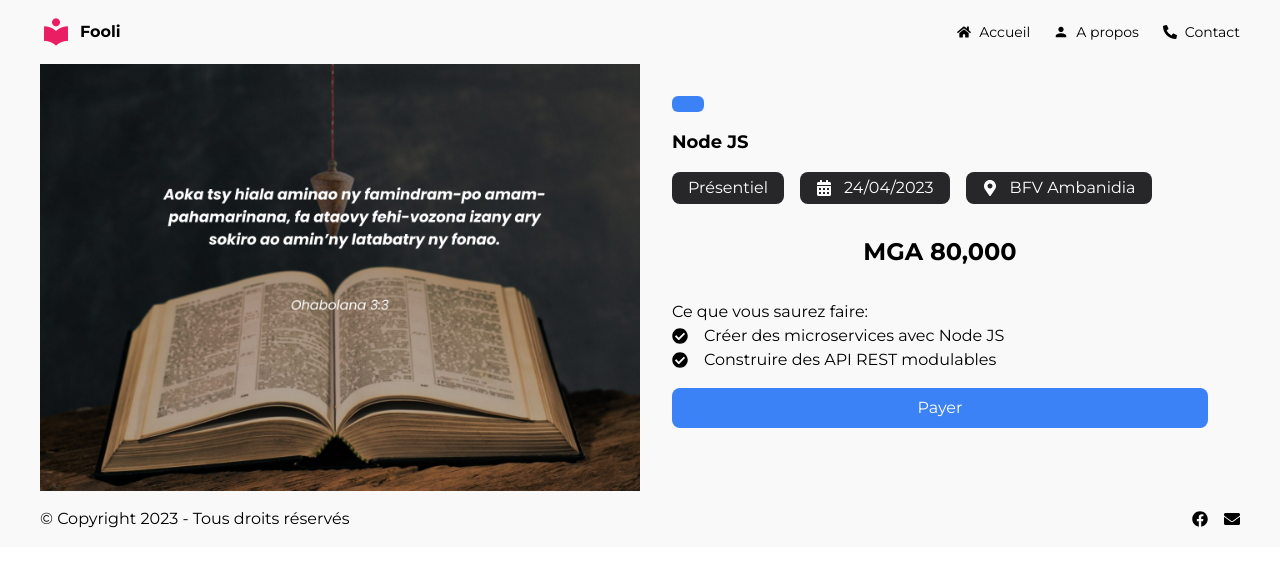
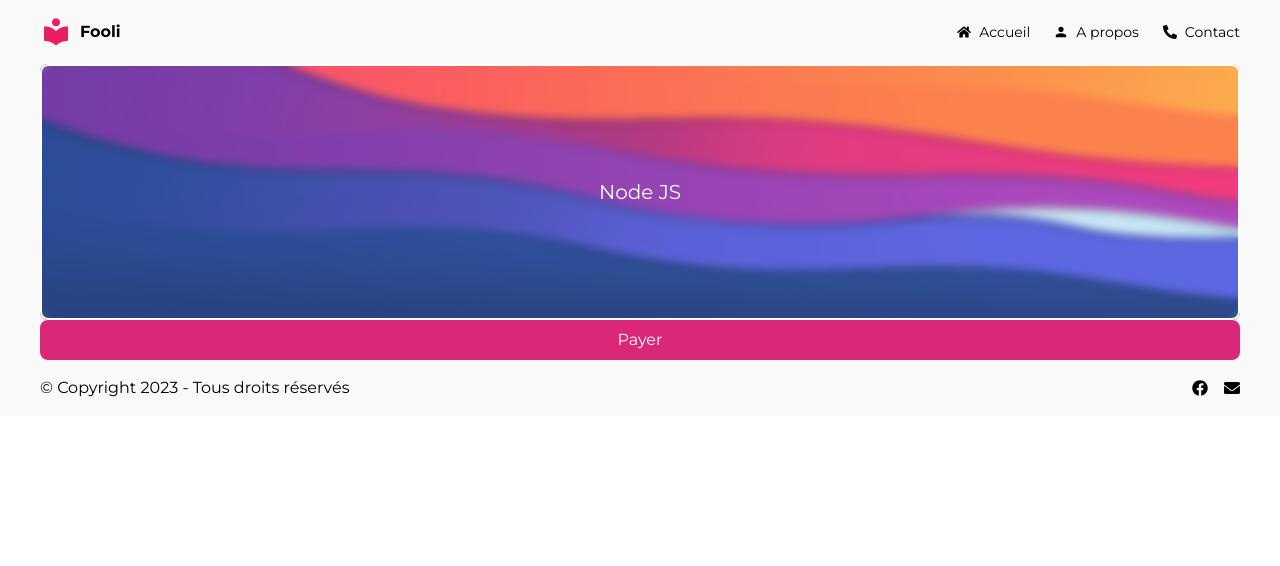
Before and after one commit to Ianel/fooli, a React (Vite) app: page /formation/1 in a window 1280 px wide. Shown: the top 566 px of the page. Built offline with nearby package versions, Linux system fonts and the light colour scheme.

Commit message:
fix build for firebase

```diff
--- a/src/components/Courses.tsx
+++ b/src/components/Courses.tsx
@@ -55,7 +55,13 @@ const Courses = () => {
                     })
                     .map((course) => {
                         let id = uuidv4();
-                        return <CourseCard key={id} {...course} />;
+                        return (
+                            <CourseCard
+                                key={id}
+                                status="upcoming"
+                                {...course}
+                            />
+                        );
                     })}
             </div>
         </div>
--- a/src/components/Hero.tsx
+++ b/src/components/Hero.tsx
@@ -1,18 +1,17 @@
 import { bgHero } from "@/assets/images";
+import { IHero } from "@/interfaces/hero";
 import React from "react";
 
-const Hero: React.FC = () => {
+const Hero: React.FC<IHero> = ({ image, altText, children }) => {
     return (
         <div className="h-64 relative z-40 flex flex-col justify-center items-center rounded-lg ">
             <img
                 className="absolute top-0 left-0 z-10 rounded-lg h-full w-full"
-                src={bgHero}
-                alt="Hero"
+                src={image}
+                alt={altText}
             />
             <div className="absolute top-0 left-0 z-30 w-full h-full bg-gray-200 bg-clip-padding backdrop-blur-sm backdrop-filter bg-opacity-10 border-2 border-white rounded-lg"></div>
-            <h2 className="relative px-10 z-40 md:text-xl text-center text-white">
-                Train with us ! Your brain will never be the same.
-            </h2>
+            {children}
         </div>
     );
 };
--- a/src/data/formations.ts
+++ b/src/data/formations.ts
@@ -1,3 +1,5 @@
+import { bgHero } from "@/assets/images";
+
 export const formations = [
     {
         id: 1,
@@ -8,6 +10,7 @@ export const formations = [
         place: "BFV Ambanidia",
         price: 80000,
         category: "Backend",
+        image: bgHero,
         syllabus: [
             "Créer des microservices avec Node JS",
             "Construire des API REST modulables",
@@ -21,6 +24,7 @@ export const formations = [
         date: "12/05/2023",
         place: "BFV Ambanidia",
         category: "Backend",
+        image: bgHero,
         price: 80000,
         syllabus: ["Variables, boucles, fonctions", "OOP"],
     },
@@ -32,6 +36,7 @@ export const formations = [
         date: "28/05/2023",
         place: "myt-sqg-jik",
         category: "Frontend",
+        image: bgHero,
         price: 80000,
         syllabus: ["Gestion d'états", "Effets de bord", "Cycles de vie"],
     },
--- a/src/interfaces/formation.ts
+++ b/src/interfaces/formation.ts
@@ -8,4 +8,5 @@ export type IFormation = {
     price: number;
     category?: string;
     syllabus: string[];
+    status: string;
 };
--- /dev/null
+++ b/src/interfaces/hero.ts
@@ -0,0 +1,5 @@
+export interface IHero {
+    image: string;
+    altText: string;
+    children: React.ReactNode;
+}
--- a/src/pages/FormationDetails/index.tsx
+++ b/src/pages/FormationDetails/index.tsx
@@ -1,4 +1,4 @@
-import { bgFormations } from "@/assets/images";
+import { bgFormations, bgHero } from "@/assets/images";
 import React, { useEffect, useState } from "react";
 import { LazyLoadImage } from "react-lazy-load-image-component";
 import { useParams } from "react-router-dom";
@@ -12,10 +12,11 @@ import {
 } from "react-icons/fa";
 import { MGA } from "@/utils/formatCurrency";
 import usePaymentModal from "@/hooks/usePaymentModal";
+import Hero from "@/components/Hero";
 
 const FormationDetails: React.FC = () => {
     const { id } = useParams();
-    const [formationDetail, setFormationDetail] = useState({});
+    const [formationDetail, setFormationDetail] = useState<any>({});
     const [localStatus, setLocalStatus] = useState("");
     const { onOpen } = usePaymentModal();
 
@@ -24,74 +25,26 @@ const FormationDetails: React.FC = () => {
             (formation) => formation.id === Number(id)
         );
         setFormationDetail(tmpFormation[0]);
+        // @ts-ignore
         setLocalStatus(checkStatusColor(tmpFormation[0]["status"]));
-        console.log(tmpFormation[0]["status"]);
     }, [id]);
 
     return (
-        <div className="flex flex-col lg:flex-row justify-evenly items-start">
-            <section className="lg:w-1/2 sticky top-0 bg-blue-700">
-                <LazyLoadImage src={bgFormations} />
-            </section>
-            <section className="lg:w-1/2 p-8">
-                <p
-                    className={`${localStatus} text-white px-4 py-2 rounded-md max-w-max`}
-                >
-                    {formationDetail.status}
-                </p>
-                <h2 className="font-bold text-lg my-4">
-                    {formationDetail.title}
+        <>
+            <Hero image={formationDetail["image"]} altText="Hero for formation">
+                <h2 className="relative px-10 z-40 md:text-xl text-center text-white">
+                    {formationDetail["title"]}
                 </h2>
-                <div className="flex flex-wrap justify-start items-center gap-4 my-3">
-                    <h3 className="bg-zinc-800 text-white px-4 py-1 rounded-lg">
-                        {formationDetail.isOnline ? "En ligne" : "Présentiel"}
-                    </h3>
-                    <h3 className="bg-zinc-800 text-white px-4 py-1 rounded-lg flex gap-3 items-center">
-                        <span>
-                            <FaCalendarAlt />
-                        </span>
-                        <span>{formationDetail.date}</span>
-                    </h3>
-                    {!formationDetail.isOnline ? (
-                        <div className="bg-zinc-800 text-white px-4 py-1 rounded-lg flex items-center gap-3">
-                            <span>
-                                <FaMapMarkerAlt />
-                            </span>{" "}
-                            <span>{formationDetail.place}</span>
-                        </div>
-                    ) : (
-                        <div className="bg-zinc-800 text-white px-4 py-1 rounded-lg flex items-center gap-3">
-                            <span>
-                                <FaGlobe />
-                            </span>
-                            <span>Google Meet</span>
-                        </div>
-                    )}
-                </div>
-                <h4 className="text-2xl font-bold text-center my-8">
-                    {MGA.format(formationDetail.price)}
-                </h4>
-                <div className="mb-4">
-                    <h5>Ce que vous saurez faire:</h5>
-                    <div className="flex flex-wrap justify-between items-center">
-                        {formationDetail?.syllabus &&
-                            formationDetail?.syllabus.map((doc, index) => {
-                                return (
-                                    <div className="flex items-center gap-4">
-                                        <FaCheckCircle /> <span>{doc}</span>
-                                    </div>
-                                );
-                            })}
-                    </div>
-                </div>
+            </Hero>
+            <div className="flex flex-col lg:flex-row justify-evenly items-start">
                 <button
                     onClick={onOpen}
-                    className="bg-blue-500 text-white w-full rounded-lg py-2"
+                    className="bg-pink-600 text-white w-full rounded-lg py-2"
                 >
                     Payer
                 </button>
-            </section>
-        </div>
+            </div>
+        </>
     );
 };
 
--- a/src/pages/Home/index.tsx
+++ b/src/pages/Home/index.tsx
@@ -9,7 +9,11 @@ import Courses from "@/components/Courses";
 const HomePage: React.FC = () => {
     return (
         <>
-            <Hero />
+            <Hero image={bgHero} altText="Home hero">
+                <h2 className="relative px-10 z-40 md:text-xl text-center text-white">
+                    Train with us ! Your brain will never be the same.
+                </h2>
+            </Hero>
             <Courses />
         </>
     );
```
